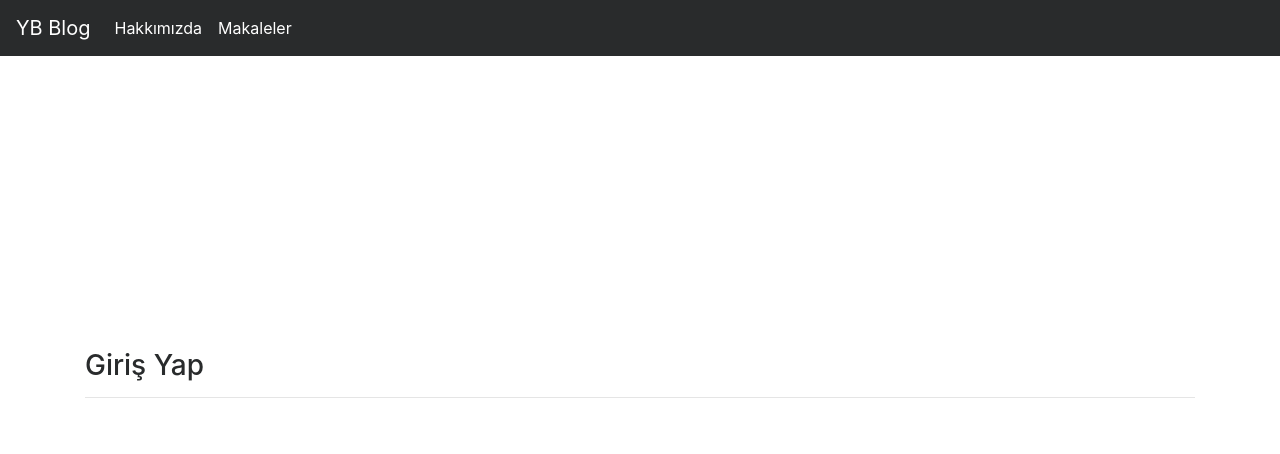
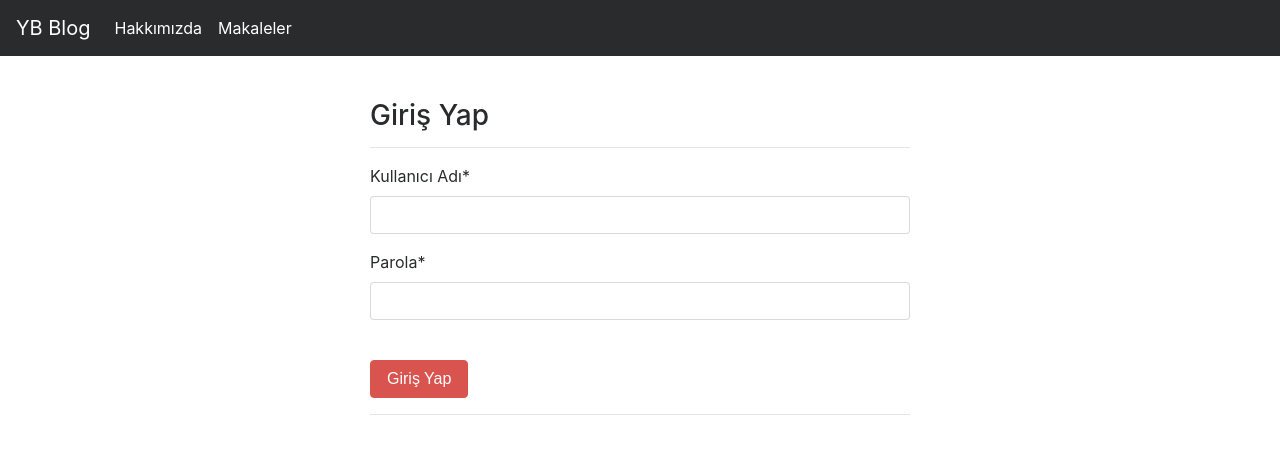
Before and after one commit to yek13/Simple-blog-site-with-django, a Django app: page /user/login/ in a window 1280 px wide. Shown: the top 454 px of the page. Run offline with Django 3.2, Linux system fonts and the light colour scheme; some libraries are stand-ins or nearby versions.

Commit message:
improvements in the foreground and background

```diff
--- a/blog/settings.py
+++ b/blog/settings.py
@@ -37,6 +37,7 @@ INSTALLED_APPS = [
     'django.contrib.sessions',
     'django.contrib.messages',
     'django.contrib.staticfiles',
+    'crispy_forms',
     "article",
     "user",
 ]
@@ -123,3 +124,5 @@ STATIC_URL = '/static/'
 STATICFILES_DIRS = [
     os.path.join(BASE_DIR, "static"),
 ]
+
+CRISPY_TEMPLATE_PACK = 'bootstrap4'
--- a/templates/layout.html
+++ b/templates/layout.html
@@ -12,7 +12,20 @@
         {% include "includes/navbar.html" %}
 
 
-        <div style = "margin-top : 350px; " class = "container">
+
+        <div style = "margin-top : 100px; " class = "container">
+            {% if messages %}
+
+                {% for message in messages %}
+                {% if message.tags == "info" %}
+
+                <div class="alert alert-danger">{{ message }}</div>
+                {% else %}
+                <div class="alert alert-{{ message.tags }}">{{ message }}</div>
+                {% endif %}
+                {% endfor %}
+
+            {% endif %}
             {% block body %}
 
             {% endblock body %}
--- a/templates/login.html
+++ b/templates/login.html
@@ -1,7 +1,21 @@
 {% extends "layout.html" %}
+{% load crispy_forms_tags %}
+{% block body %}
 
-{% block body %}
-<h3>Giriş Yap</h3>
-<hr>
+<div class="row">
+    <div class="col-md-6 offset-md-3">
+        <h3>Giriş Yap</h3>
+        <hr>
+        <form method="post">
+            {% csrf_token %}
+
+            {{form|crispy}}
+            <br>
+            <button type="submit" class="btn btn-danger">Giriş Yap</button>
+        <hr>
+        </form>
+
+    </div>
+  </div>
 
 {% endblock body %}
--- a/user/forms.py
+++ b/user/forms.py
@@ -1,6 +1,8 @@
 from django import forms
 
-
+class LoginForm(forms.Form):
+    username=forms.CharField(label="Kullanıcı Adı")
+    password=forms.CharField(label="Parola",widget=forms.PasswordInput)
 class RegisterForm(forms.Form):
     username=forms.CharField(max_length=50,label="Kullanıcı Adı")
     password=forms.CharField(max_length=20,label="Parola",widget=forms.PasswordInput)
--- a/user/views.py
+++ b/user/views.py
@@ -1,8 +1,11 @@
 from django.shortcuts import render,redirect
-from .forms import RegisterForm
+from .forms import RegisterForm,LoginForm
 
 from django.contrib.auth.models import User
-from django.contrib.auth import login
+from django.contrib.auth import login,authenticate,logout
+from django.contrib import messages
+
+
 
 def register(request):
     form =RegisterForm(request.POST or None)
@@ -14,6 +17,7 @@ def register(request):
         newUser.set_password(password)
         newUser.save()
         login(request,newUser)
+        messages.success(request,"Başarıyla Kayıt Oldunuz....")
         return redirect("index")
 
     context={
@@ -23,6 +27,30 @@ def register(request):
 
 
 def loginUser(request):
-    return render(request,"login.html")
+
+    form=LoginForm(request.POST or None)
+    context={
+            "form":form
+        }
+
+
+    if form.is_valid():
+        username=form.cleaned_data.get("username")
+        password=form.cleaned_data.get("password")
+
+        user=authenticate(username=username,password=password)
+        if user is None:
+            messages.info(request,"Kullanıcı Adı veya Parola Hatalı")
+            return render(request,"login.html",context)
+
+        messages.success(request,"Başarıya Giriş Yaptınız")
+        login(request,user)
+        return redirect("index")
+
+
+    return render(request,"login.html",context)
 def logoutUser(request):
-    return render(request,"logout.html")
+    logout(request)
+    messages.success(request,"Çıkış Yapıldı")
+
+    return redirect("index")
```
Also changed, not shown: templates/register.html (+11 -3 lines), db.sqlite3.
